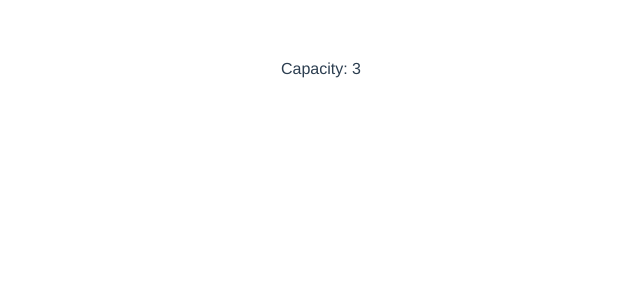
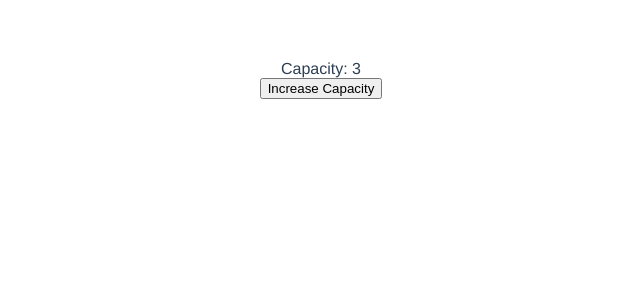
Before and after one commit to mfleming0101/composition-api, a Vue app in the folder edu-app/: page / in a window 1280 px wide. Shown: the top 300 px of the page, without its empty margins (319-959 px from the left). Built offline with nearby package versions, Linux system fonts and the light colour scheme.

Commit message:
initialize increaseCapacity method

```diff
--- a/edu-app/src/components/HelloWorld.vue
+++ b/edu-app/src/components/HelloWorld.vue
@@ -1,5 +1,6 @@
 <template>
   <div>Capacity: {{ capacity }}</div>
+  <button @click="increaseCapacity">Increase Capacity</button>
 </template>
 
 <script>
@@ -7,7 +8,12 @@ import { ref } from 'vue'
 export default {
   setup() {
     const capacity = ref(3)
-    return { capacity }
+
+    function increaseCapacity() {
+      capacity.value++
+    }
+
+    return { capacity, increaseCapacity }
   }
 }
 </script>
```
